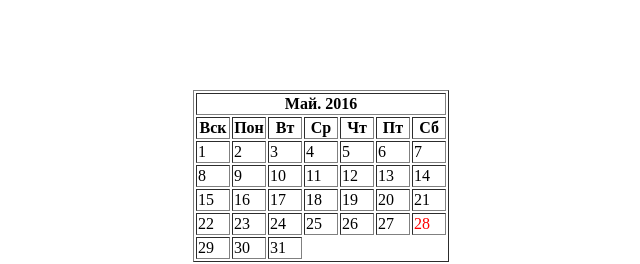
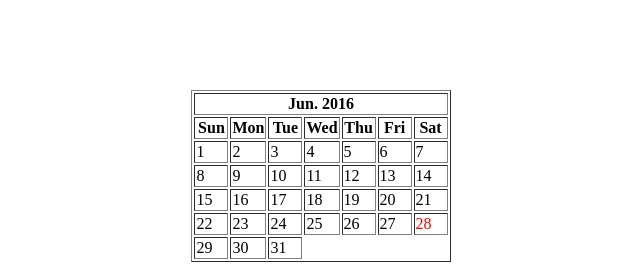
Before and after one commit to Vovan3000FL/Calendar, a plain HTML site: page demo.html in a window 1280 px wide. Shown: the part 212-476 px from the top of the page, 319-959 px from the left. Drawn offline with Linux system fonts and the light colour scheme.

Commit message:
Update demo.html

```diff
--- a/demo.html
+++ b/demo.html
@@ -16,7 +16,7 @@ function montharr(m0, m1, m2, m3, m4, m5, m6, m7, m8, m9, m10, m11) {
   this[11] = m11;
 }
 function calendar() {
-  var monthNames = "   ЯнвФевMaрАпрMaйИюнИюлАвгСенОктНояДек";
+  var monthNames = "   JanFebMarAprJunJulyAugSepOctNovDec";
   var today = new Date();
   var thisDay;
   var monthDays = new montharr(31, 28, 31, 30, 31, 30, 31, 31, 30,31, 30, 31);
@@ -39,7 +39,7 @@ function calendar() {
   document.write(monthNames.substring(today.getMonth() * 3 + 3, (today.getMonth() + 1) * 3 + 3));
   document.write(". ");
   document.write(year);
-  document.write("<tr><th>Вск <th>Пон <th>Вт <th>Ср <th>Чт <th>Пт <th>Сб" );
+  document.write("<tr><th> Sun <th> Mon <th> Tue <th> Wed <th> Thu <th> Fri <th> Sat");
   document.write("<tr>");
   column = 0;
   for (i = 0; i < startDay; i++) {
```
